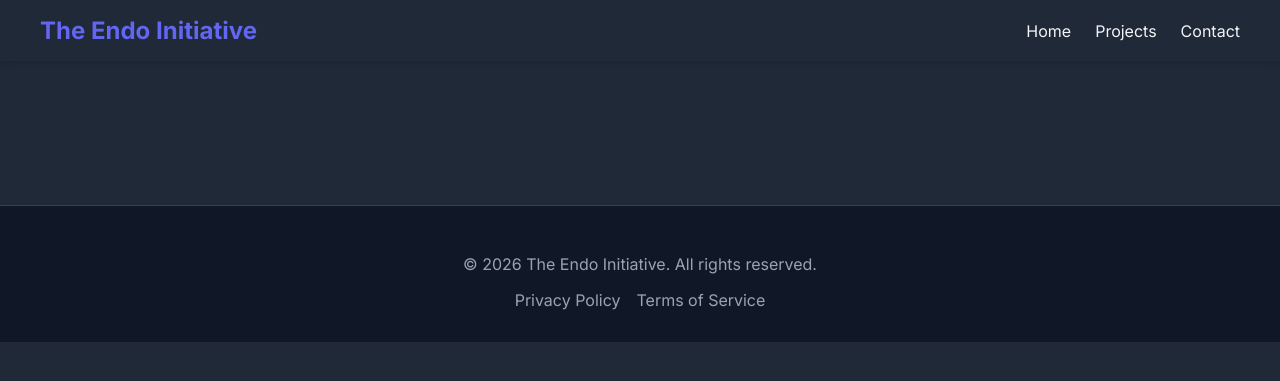
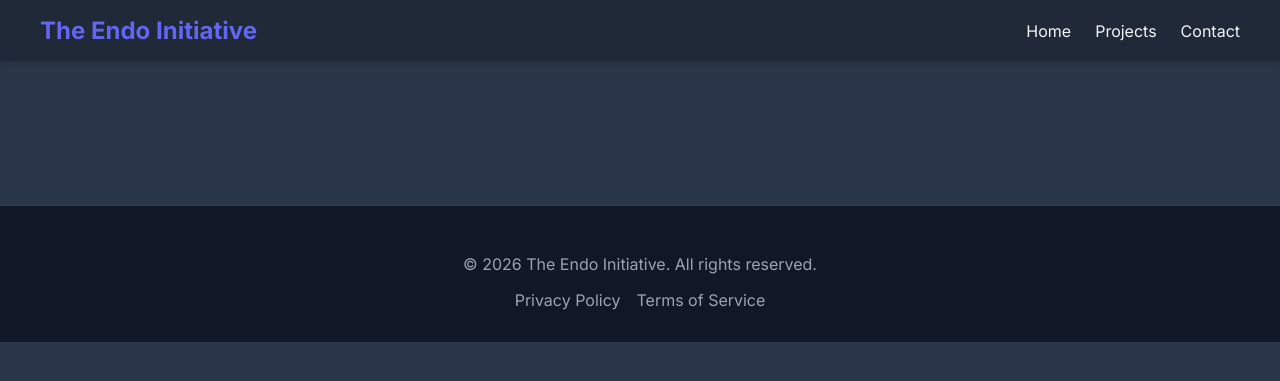
Before and after one commit to Endo-Kazuki/EndoInitiative, a Jekyll site: the page built from index.html, in a window 1280 px wide. Shown: the top 381 px of the page. Built offline with Jekyll 4.4.1, drawn with Linux system fonts in a browser that asks for light colours.

Commit message:
Update style.css

```diff
--- a/assets/css/style.css
+++ b/assets/css/style.css
@@ -12,7 +12,7 @@
 
 /* Base styles for the site */
 .site-body {
-    background-color: #1f2938; /* Tailwind bg-gray-900 */
+    background-color: #2a3649; /* Tailwind bg-gray-900 */
     color: #f3f4f6; /* Tailwind text-gray-100 */
     font-family: 'Inter', sans-serif;
     margin: 0;
```
